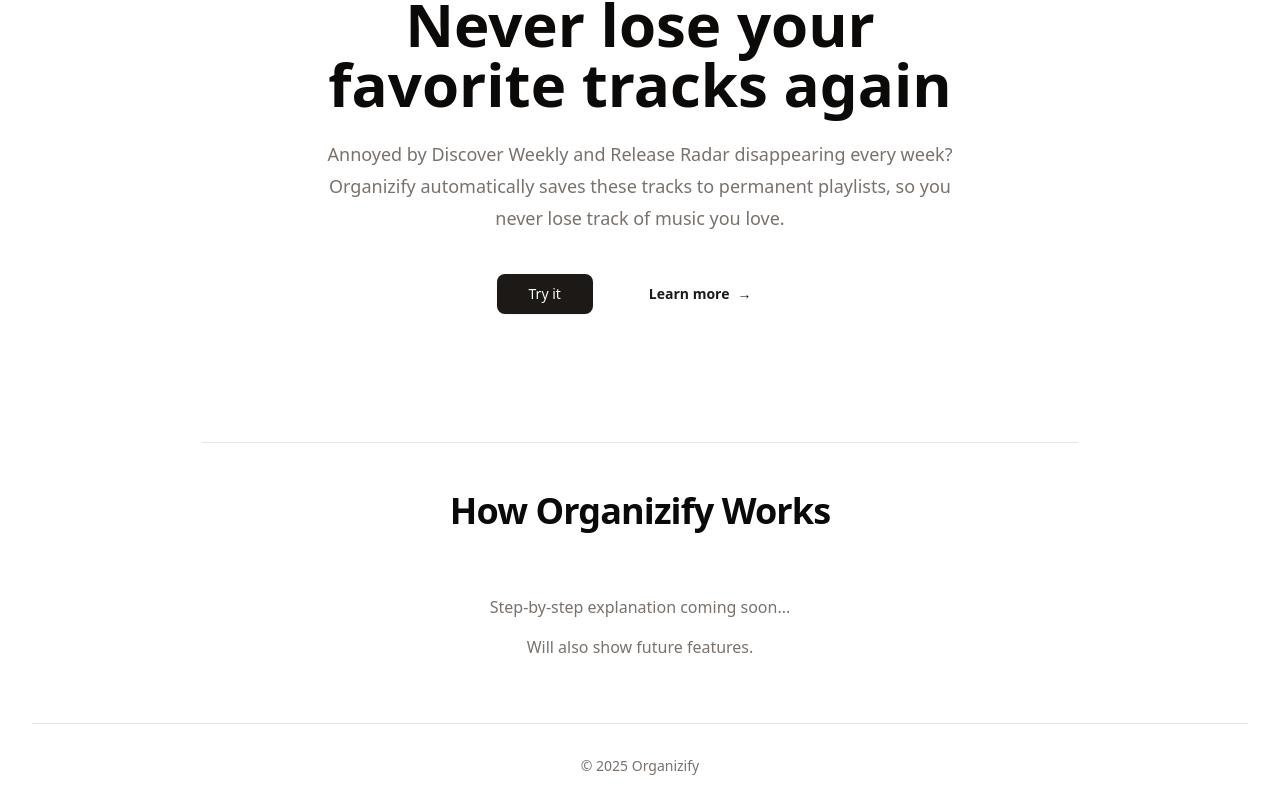
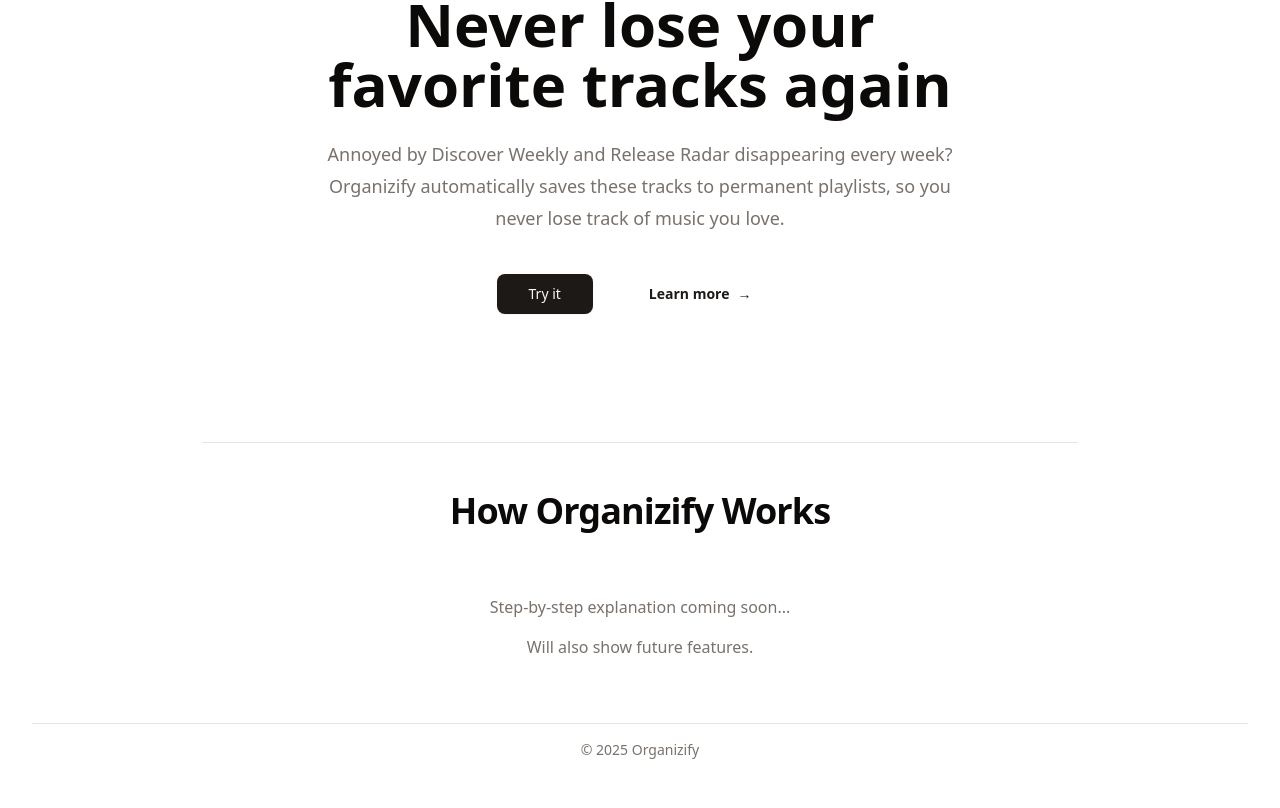
Before and after one commit to andrefmonteiro/organizify, a Nuxt app: page / in a window 1280 px wide. Shown: the part 198-1006 px from the top of the page. After the commit the page ends 974 px from the top, so only its background shows below. Built offline with nearby package versions, Linux system fonts and the light colour scheme.

Commit message:
footer is now sticky to the bottom of the page; footer resized

```diff
--- a/components/AppFooter.vue
+++ b/components/AppFooter.vue
@@ -4,7 +4,7 @@ const currYear = new Date().getFullYear()
 
 <template>
   <footer class="mt-16 border-t border-border bg-muted/5 lg:col-span-3">
-    <div class="mx-auto max-w-7xl px-6 py-8 lg:px-8">
+    <div class="mx-auto max-w-7xl px-6 py-4 lg:px-8">
       <div class="text-center text-sm text-muted-foreground">
         <p>&copy; {{ currYear }} Organizify</p>
       </div>
--- a/layouts/default.vue
+++ b/layouts/default.vue
@@ -1,11 +1,13 @@
 <template>
-  <div class="min-h-screen bg-background text-foreground lg:grid lg:grid-rows-[1fr_auto] lg:grid-cols-[1fr_minmax(0,6fr)_1fr] lg:gap-x-6 lg:px-8">
+  <div class="min-h-screen bg-background text-foreground grid grid-rows-[1fr_auto] lg:grid-cols-[1fr_minmax(0,6fr)_1fr] lg:gap-x-6 lg:px-8">
     <AppNavbar />
 
     <main class="px-6 pt-16 lg:col-start-2 lg:px-0">
       <slot />
     </main>
 
-    <AppFooter />
+    <div class="lg:col-span-3">
+      <AppFooter />
+    </div>
   </div>
 </template>
```
